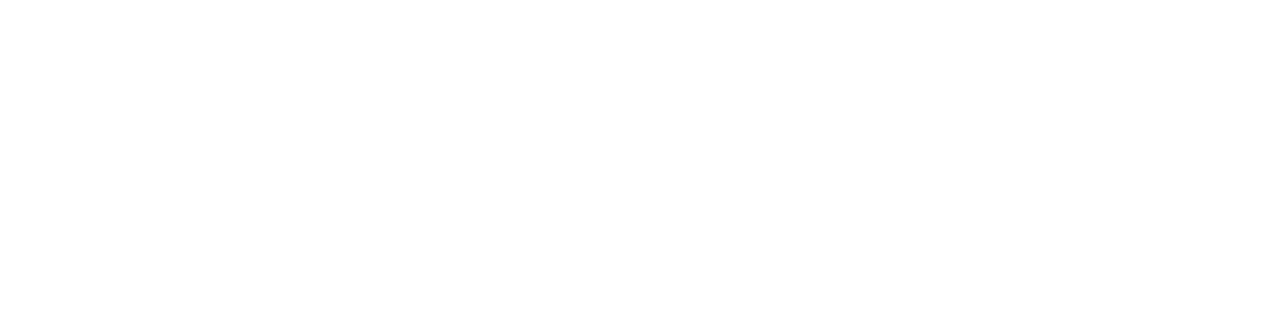
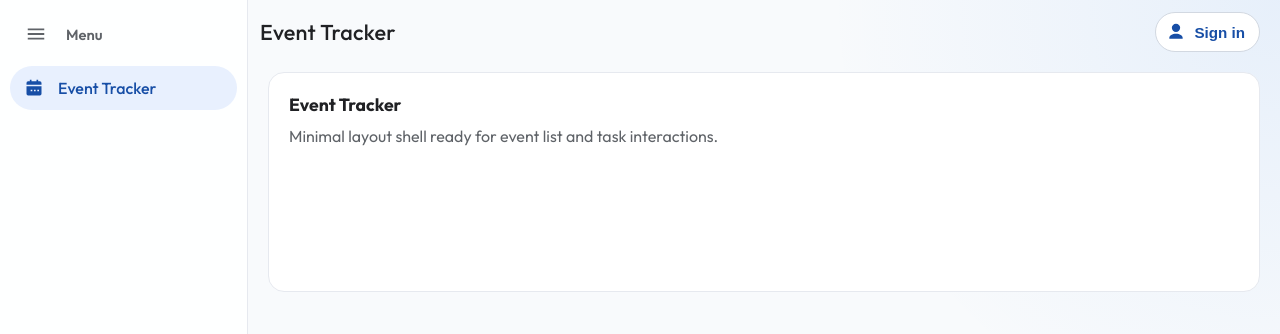
Before and after one commit to kuandai/event-tracker, a website: page public/index.html in a window 1280 px wide. Shown: the top 334 px of the page. Drawn offline with Linux system fonts and the light colour scheme.

Commit message:
Build minimal Google-style navigation shell

```diff
--- a/public/app.js
+++ b/public/app.js
@@ -0,0 +1,25 @@
+const menuToggle = document.getElementById("menuToggle");
+const SIDEBAR_STATE_KEY = "sidebarState";
+
+function setCollapsedState(isCollapsed) {
+  document.body.classList.toggle("sidebar-collapsed", isCollapsed);
+  if (menuToggle) {
+    menuToggle.setAttribute("aria-expanded", String(!isCollapsed));
+  }
+}
+
+function initializeSidebarState() {
+  const savedState = localStorage.getItem(SIDEBAR_STATE_KEY);
+  const isCollapsed = savedState === "collapsed";
+  setCollapsedState(isCollapsed);
+}
+
+if (menuToggle) {
+  menuToggle.addEventListener("click", () => {
+    const isCollapsed = !document.body.classList.contains("sidebar-collapsed");
+    setCollapsedState(isCollapsed);
+    localStorage.setItem(SIDEBAR_STATE_KEY, isCollapsed ? "collapsed" : "expanded");
+  });
+}
+
+initializeSidebarState();
--- a/public/index.html
+++ b/public/index.html
@@ -3,7 +3,69 @@
   <head>
     <meta charset="utf-8" />
     <meta name="viewport" content="width=device-width, initial-scale=1" />
-    <title></title>
+    <title>Event Tracker</title>
+    <link rel="stylesheet" href="/styles.css" />
   </head>
-  <body></body>
+  <body>
+    <div class="app-root">
+      <aside id="sidebar" class="sidebar" aria-label="Primary Navigation">
+        <div class="sidebar-head">
+          <button
+            id="menuToggle"
+            class="sidebar-toggle"
+            type="button"
+            aria-label="Toggle sidebar"
+            aria-controls="sidebar"
+            aria-expanded="true"
+          >
+            <svg viewBox="0 0 24 24" focusable="false">
+              <path d="M3 6h18v2H3V6zm0 5h18v2H3v-2zm0 5h18v2H3v-2z" />
+            </svg>
+          </button>
+          <span class="sidebar-head-label">Menu</span>
+        </div>
+
+        <nav class="nav-list">
+          <a class="nav-item is-active" href="#" aria-current="page">
+            <span class="nav-icon" aria-hidden="true">
+              <svg viewBox="0 0 24 24" focusable="false">
+                <path
+                  d="M7 2v2H5a2 2 0 0 0-2 2v2h18V6a2 2 0 0 0-2-2h-2V2h-2v2H9V2H7zm14 8H3v9a2 2 0 0 0 2 2h14a2 2 0 0 0 2-2v-9zm-5 4h2v2h-2v-2zm-4 0h2v2h-2v-2zm-4 0h2v2H8v-2z"
+                />
+              </svg>
+            </span>
+            <span class="nav-label">Event Tracker</span>
+          </a>
+        </nav>
+      </aside>
+
+      <div class="main-column">
+        <header class="topbar">
+          <div class="topbar-left">
+            <h1 class="page-title">Event Tracker</h1>
+          </div>
+
+          <button class="profile-button" type="button" aria-label="Sign in">
+            <span class="profile-icon" aria-hidden="true">
+              <svg viewBox="0 0 24 24" focusable="false">
+                <path
+                  d="M12 12a5 5 0 1 0-5-5 5 5 0 0 0 5 5zm0 2c-4.42 0-8 2.24-8 5v1h16v-1c0-2.76-3.58-5-8-5z"
+                />
+              </svg>
+            </span>
+            <span>Sign in</span>
+          </button>
+        </header>
+
+        <main class="content" id="main-content">
+          <section class="panel">
+            <h2>Event Tracker</h2>
+            <p>Minimal layout shell ready for event list and task interactions.</p>
+          </section>
+        </main>
+      </div>
+    </div>
+
+    <script src="/app.js"></script>
+  </body>
 </html>
--- a/public/styles.css
+++ b/public/styles.css
@@ -0,0 +1,245 @@
+@import url("https://fonts.googleapis.com/css2?family=Outfit:wght@400;500;600;700&display=swap");
+
+:root {
+  --page-bg: #f8fafc;
+  --surface: #ffffff;
+  --text: #202124;
+  --muted: #5f6368;
+  --line: #e6e9ef;
+  --accent: #1a73e8;
+  --accent-soft: #e8f0fe;
+  --sidebar-expanded: 248px;
+  --sidebar-collapsed: 72px;
+  --sidebar-width: var(--sidebar-expanded);
+}
+
+* {
+  box-sizing: border-box;
+}
+
+html,
+body {
+  margin: 0;
+  min-height: 100%;
+}
+
+body {
+  font-family: "Outfit", "Segoe UI", sans-serif;
+  background:
+    radial-gradient(circle at 100% 0%, rgba(26, 115, 232, 0.08), transparent 30%),
+    var(--page-bg);
+  color: var(--text);
+}
+
+body.sidebar-collapsed {
+  --sidebar-width: var(--sidebar-collapsed);
+}
+
+.app-root {
+  min-height: 100vh;
+  display: grid;
+  grid-template-columns: var(--sidebar-width) 1fr;
+  transition: grid-template-columns 180ms ease;
+}
+
+.sidebar {
+  border-right: 1px solid var(--line);
+  background: rgba(255, 255, 255, 0.92);
+  padding: 12px 10px 16px;
+  position: sticky;
+  top: 0;
+  height: 100vh;
+}
+
+.sidebar-head {
+  min-height: 44px;
+  display: flex;
+  align-items: center;
+  gap: 10px;
+  padding: 0 6px;
+  margin-bottom: 10px;
+}
+
+.sidebar-toggle {
+  width: 40px;
+  height: 40px;
+  border: 0;
+  border-radius: 50%;
+  display: inline-flex;
+  align-items: center;
+  justify-content: center;
+  background: transparent;
+  color: var(--muted);
+  cursor: pointer;
+  flex-shrink: 0;
+}
+
+.sidebar-toggle:hover {
+  background: #eef2f7;
+}
+
+.sidebar-toggle svg {
+  width: 22px;
+  height: 22px;
+  fill: currentColor;
+}
+
+.sidebar-head-label {
+  font-size: 0.92rem;
+  color: var(--muted);
+  font-weight: 600;
+  max-width: 80px;
+  overflow: hidden;
+  transition: max-width 160ms ease, opacity 140ms ease;
+}
+
+.nav-list {
+  display: grid;
+  gap: 6px;
+}
+
+.nav-item {
+  text-decoration: none;
+  display: grid;
+  grid-template-columns: 24px minmax(0, 1fr);
+  align-items: center;
+  gap: 12px;
+  min-height: 44px;
+  border-radius: 999px;
+  color: var(--text);
+  padding: 0 12px;
+  font-weight: 500;
+}
+
+.nav-item:hover {
+  background: #f1f3f4;
+}
+
+.nav-item.is-active {
+  background: var(--accent-soft);
+  color: #174ea6;
+}
+
+.nav-icon {
+  width: 24px;
+  height: 24px;
+  display: inline-flex;
+  align-items: center;
+  justify-content: center;
+  flex-shrink: 0;
+}
+
+.nav-icon svg {
+  width: 20px;
+  height: 20px;
+  fill: currentColor;
+}
+
+.nav-label {
+  white-space: nowrap;
+  overflow: hidden;
+  text-overflow: ellipsis;
+  max-width: 160px;
+  transition: max-width 160ms ease, opacity 120ms ease;
+}
+
+body.sidebar-collapsed .nav-label {
+  opacity: 0;
+  max-width: 0;
+}
+
+body.sidebar-collapsed .sidebar-head-label {
+  opacity: 0;
+  max-width: 0;
+  overflow: hidden;
+}
+
+.main-column {
+  min-width: 0;
+}
+
+.topbar {
+  height: 64px;
+  display: flex;
+  align-items: center;
+  justify-content: space-between;
+  padding: 0 20px 0 12px;
+}
+
+.topbar-left {
+  display: flex;
+  align-items: center;
+  gap: 0;
+}
+
+.page-title {
+  margin: 0;
+  font-size: 1.35rem;
+  font-weight: 500;
+  letter-spacing: 0.01em;
+}
+
+.profile-button {
+  border: 1px solid #d2d8e1;
+  background: var(--surface);
+  color: #174ea6;
+  border-radius: 999px;
+  height: 40px;
+  padding: 0 14px 0 10px;
+  display: inline-flex;
+  align-items: center;
+  gap: 8px;
+  font-size: 0.95rem;
+  font-weight: 600;
+  cursor: pointer;
+}
+
+.profile-button:hover {
+  background: #f8fbff;
+}
+
+.profile-icon {
+  width: 20px;
+  height: 20px;
+  display: inline-flex;
+  align-items: center;
+  justify-content: center;
+}
+
+.profile-icon svg {
+  width: 20px;
+  height: 20px;
+  fill: currentColor;
+}
+
+.content {
+  padding: 8px 20px 20px;
+}
+
+.panel {
+  background: var(--surface);
+  border: 1px solid var(--line);
+  border-radius: 16px;
+  min-height: 220px;
+  padding: 20px;
+}
+
+.panel h2 {
+  margin: 0 0 10px;
+  font-size: 1.1rem;
+}
+
+.panel p {
+  margin: 0;
+  color: var(--muted);
+}
+
+@media (max-width: 760px) {
+  .page-title {
+    font-size: 1.15rem;
+  }
+
+  .profile-button span:last-child {
+    display: none;
+  }
+}
```
